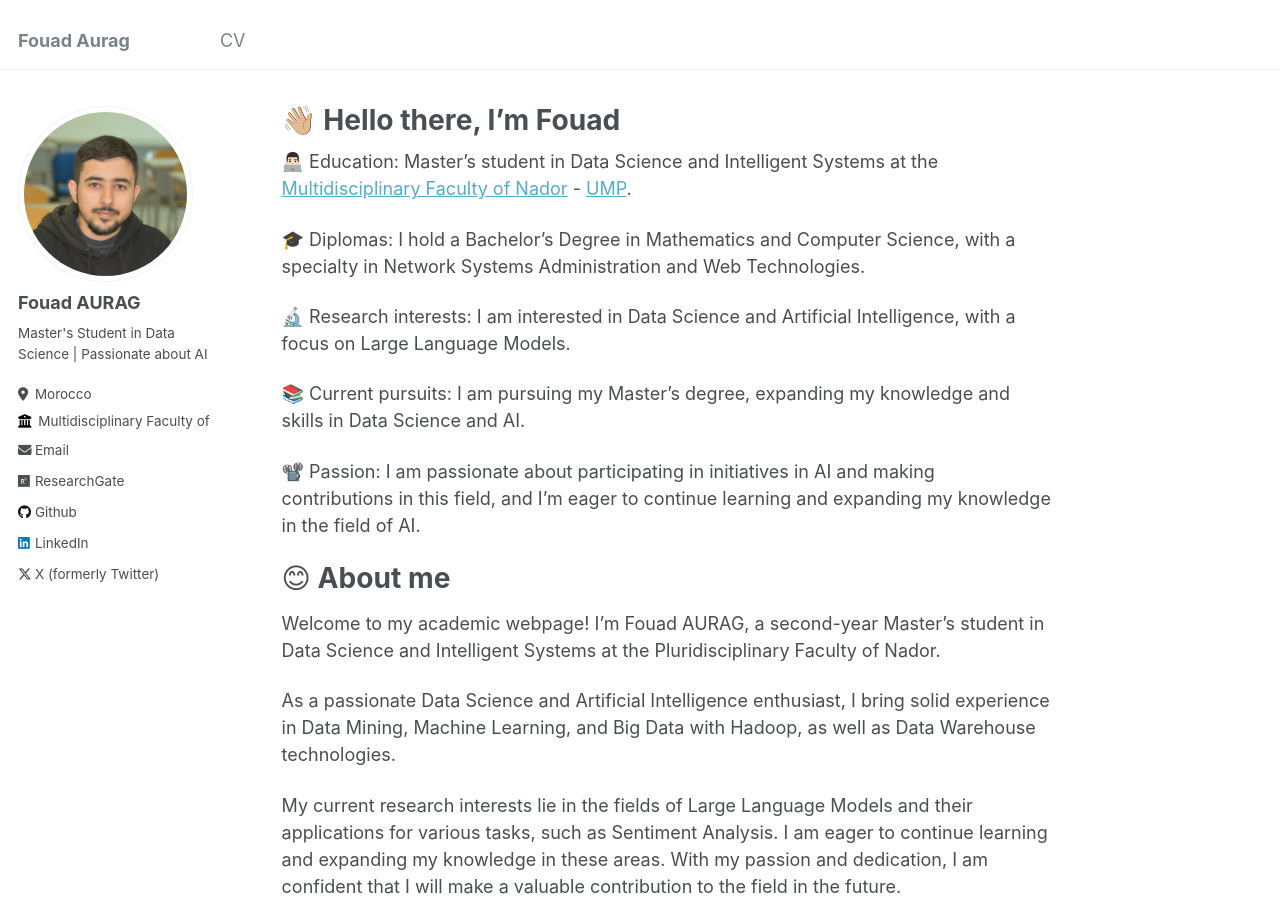
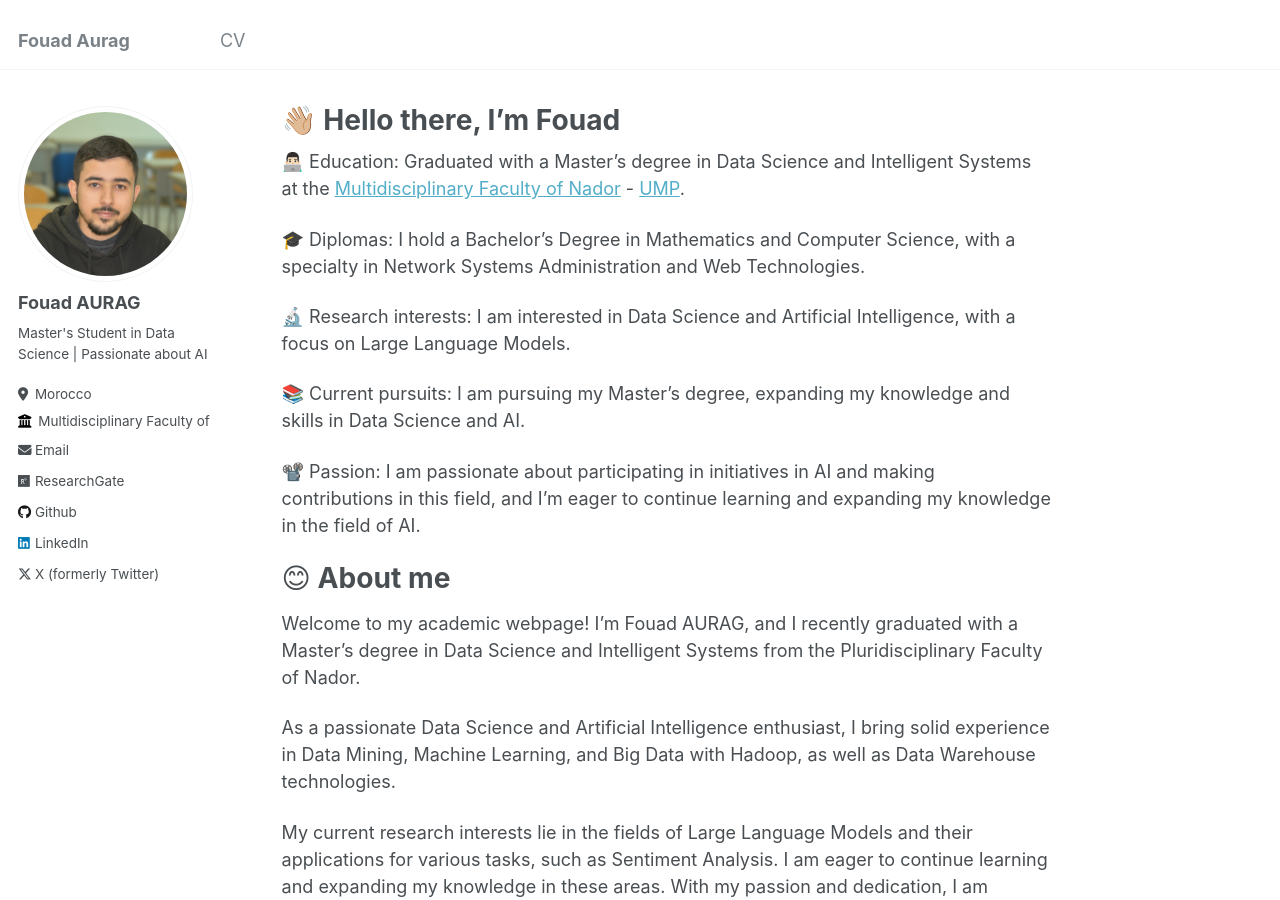
Before and after one commit to aurag-fouad/aurag-fouad.github.io, a Jekyll site: the page built from _pages/about.md, in a window 1280 px wide and 900 px high. Built offline with Jekyll 4.4.1, drawn with Linux system fonts in a browser that asks for light colours.

Commit message:
Editing infos(added graduation)

```diff
--- a/_pages/about.md
+++ b/_pages/about.md
@@ -7,7 +7,7 @@ redirect_from:
   - /about.html
 ---
 
-👨🏻‍💻 Education: Master's student in Data Science and Intelligent Systems at the [Multidisciplinary Faculty of Nador](https://fpn.ump.ma/) - [UMP](https://www.ump.ma/).
+👨🏻‍💻 Education: Graduated with a Master's degree in Data Science and Intelligent Systems at the [Multidisciplinary Faculty of Nador](https://fpn.ump.ma/) - [UMP](https://www.ump.ma/).
 
 🎓 Diplomas: I hold a Bachelor's Degree in Mathematics and Computer Science, with a specialty in Network Systems Administration and Web Technologies.
 
@@ -20,7 +20,7 @@ redirect_from:
 
 😊 About me
 ======
-Welcome to my academic webpage! I'm Fouad AURAG, a second-year Master's student in Data Science and Intelligent Systems at the Pluridisciplinary Faculty of Nador.
+Welcome to my academic webpage! I'm Fouad AURAG, and I recently graduated with a Master's degree in Data Science and Intelligent Systems from the Pluridisciplinary Faculty of Nador.
 
 As a passionate Data Science and Artificial Intelligence enthusiast, I bring solid experience in Data Mining, Machine Learning, and Big Data with Hadoop, as well as Data Warehouse technologies.
 
--- a/_pages/cv.html
+++ b/_pages/cv.html
@@ -7,5 +7,5 @@ redirect_from:
 - /resume
 ---
 
-<embed src="../files/CV_Fouad_Aurag.pdf" type="application/pdf" frameBorder="0" scrolling="auto" height="100%"
+<embed src="../files/_CV_Fouad_Aurag.pdf" type="application/pdf" frameBorder="0" scrolling="auto" height="100%"
   width="100%"></embed>
```
Also changed, not shown: 2 other files.
